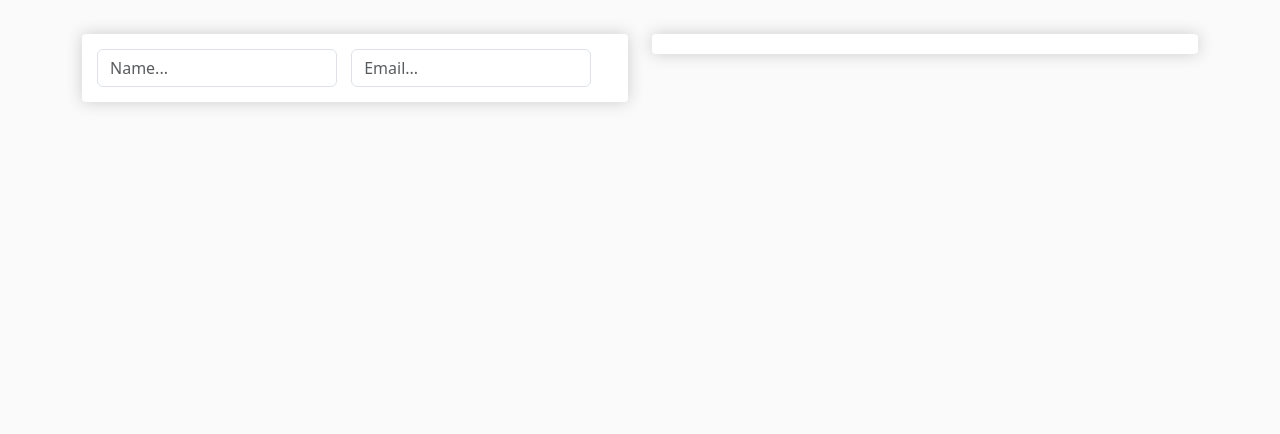
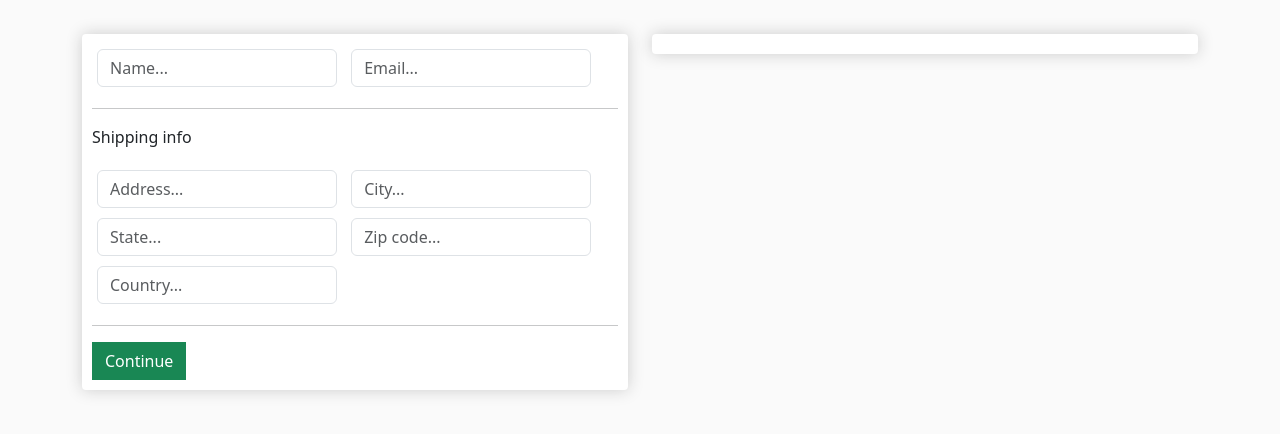
Before and after one commit to TymekBrunka/szopTMP, a Django app: page /checkout/ in a window 1280 px wide. Shown: the part 64-498 px from the top of the page. Run offline with Django 4.2, Linux system fonts and the light colour scheme.

Commit message:
manage.py

```diff
--- a/ecommerce/store/templates/store/checkout.html
+++ b/ecommerce/store/templates/store/checkout.html
@@ -14,6 +14,29 @@
                             <input required class="form-control" type="email" name="email" placeholder="Email...">
                         </div>
                     </div>
+                    <div class="shipping-info">
+                        <hr>
+                            <p>Shipping info</p>
+                        </hr>
+                        <div class="form-field">
+                            <input required class="form-control" type="address" name="email" placeholder="Address...">
+                        </div>
+                        <div class="form-field">
+                            <input required class="form-control" type="city" name="email" placeholder="City...">
+                        </div>
+                        <div class="form-field">
+                            <input required class="form-control" type="state" name="email" placeholder="State...">
+                        </div>
+                        <div class="form-field">
+                            <input required class="form-control" type="zipcode" name="email" placeholder="Zip code...">
+                        </div>
+                        <div class="form-field">
+                            <input required class="form-control" type="country" name="email" placeholder="Country...">
+                        </div>
+                    </div>
+
+                    <hr>
+                    <input id="form-button" class="btn btn-success btn-block" type="submit" value="Continue">
                 </form>
             </div>
         </div>
```
Also changed, not shown: notatka.md (+24 -0 lines).
